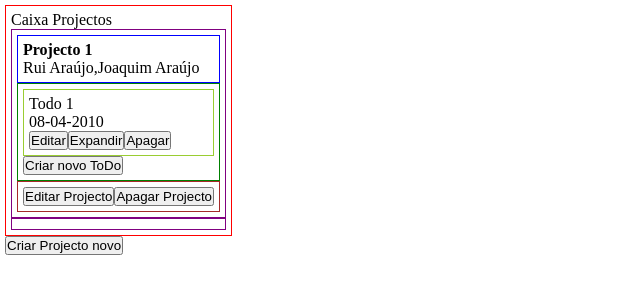
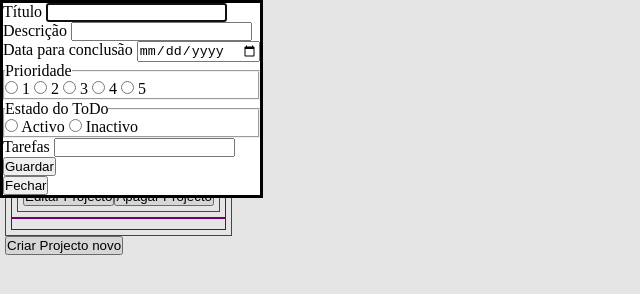
Before and after one commit to Rui-Araujo1409/TOP-Exerc-cio-Todo, a website built with webpack: page app/src/template.html in a window 1280 px wide. Both pictures are taken after a click on the button "Criar novo ToDo". Shown: the whole page, without its empty margins (0-640 px from the left). Built offline with nearby package versions, Linux system fonts and the light colour scheme.

Commit message:
abrir e fechar modal criar novo ToDo

```diff
--- a/app/src/index.js
+++ b/app/src/index.js
@@ -62,9 +62,9 @@ const projectoHTML = document.createElement("div");
 caixaProjectosHTML.appendChild(projectoHTML);
 projectoHTML.classList.add("projecto");
 
-const formulárioProjHTML = document.querySelector("dialog");
+const formulárioProjHTML = document.querySelector("#modal-criar-proj");
 const botãoAbrirFormNovoProjHTML = document.querySelector("#botao-criar-proj-js");
-const botãoFecharFormNovoProjHTML = document.querySelector(".fechar");
+const botãoFecharFormNovoProjHTML = document.querySelector(".botao-fechar-proj");
 
 //Título projecto
 const títuloProjHTML = document.querySelector(".titulo-projecto");
@@ -73,6 +73,14 @@ títuloProjHTML.textContent = projecto1.título;
 //utilizadores projecto
 const utilizadoresProjHTML = document.querySelector(".utilizadores");
 utilizadoresProjHTML.textContent = projecto1.utilizadores;
+
+//criar ToDo
+const formulárioCriarToDoHTML = document.querySelector("#modal-criar-todo");
+const botãoCriarToDoHTML = document.querySelector("#botão-criar-todo");
+
+//guardar e fechar ToDo
+const botãoGuardarNovoToDoHTML = document.querySelector(".botao-guardar-todo");
+const botãofecharFormNovoToDoHTML = document.querySelector(".botao-fechar-todo");
 
 //título ToDo
 const títuloToDoHTML = document.querySelector(".titulo-todo");
@@ -171,3 +179,10 @@ botãoFecharFormNovoProjHTML.addEventListener("click", () => {
     formulárioProjHTML.close();
     //inserir código para limpar valores
 })
+
+
+//fx para abrir form criar ToDo
+botãoCriarToDoHTML.addEventListener("click", () => formulárioCriarToDoHTML.showModal());
+
+//fx para fechar form criar ToDo
+botãofecharFormNovoToDoHTML.addEventListener("click", () => formulárioCriarToDoHTML.close());
--- a/app/src/template.html
+++ b/app/src/template.html
@@ -20,33 +20,88 @@
                         <div class="titulo-todo">Título ToDo</div>
                         <div class="data-todo">Data Término ToDo</div>
                         <div class="botoes-todos">
-                            <button class="editar-todo">Editar</button><button class="expandir-todo">Expandir</button><button class="apagar-todo">Apagar</button>
+                            <button class="editar-todo">Editar</button><button
+                                class="expandir-todo">Expandir</button><button class="apagar-todo">Apagar</button>
                         </div>
                     </div>
-                    <div class="criar-todo"><button id="botão-criar-todo">Criar novo ToDo</button></div>
+                    <dialog id="modal-criar-todo">
+                        <form action="dialog" class="form-criar-todo">
+                            <div class="input-form-todo">
+                                <label for="titulo-todo">Título</label>
+                                <input type="text" id="titulo-todo">
+                            </div>
+                            <div class="input-form-todo">
+                                <label for="descrição-todo">Descrição</label>
+                                <input type="text" id="descrição-todo">
+                            </div>
+                            <div class="input-form-todo">
+                                <label for="data-termino">Data para conclusão</label>
+                                <input type="date" id="data-termino">
+                            </div>
+                            <div class="input-form-todo">
+                                <fieldset>
+                                    <legend>Prioridade</legend>
+                                    <input type="radio" class="prioridade-todo" id="prioridade-1" name="prioridade" value="prioridade-1" required>
+                                    <label for="prioridade-todo">1</label>
+                                    <input type="radio" class="prioridade-todo" id="prioridade-2" name="prioridade" value="prioridade-2" required>
+                                    <label for="prioridade-todo">2</label>
+                                    <input type="radio" class="prioridade-todo" id="prioridade-3" name="prioridade" value="prioridade-3" required>
+                                    <label for="prioridade-todo">3</label>
+                                    <input type="radio" class="prioridade-todo" id="prioridade-4" name="prioridade" value="prioridade-4" required>
+                                    <label for="prioridade-todo">4</label>
+                                    <input type="radio" class="prioridade-todo" id="prioridade-5" name="prioridade" value="prioridade-5" required>
+                                    <label for="prioridade-todo">5</label>
+                                </fieldset>
+                            </div>
+                            <div class="input-form-todo">
+                                <fieldset>
+                                    <legend>Estado do ToDo</legend>
+                                    <input type="radio" class="estado-todo" id="estado-activo" name="estado" value="activo" required>
+                                    <label for="estado-todo">Activo</label>
+                                    <input type="radio" class="estado-todo" id="estado-activo" name="estado" value="inactivo" required>
+                                    <label for="estado-todo">Inactivo</label>
+                                </fieldset>
+                            </div>
+                            <div class="input-form-todo">
+                                <label for="tarefas-todo">Tarefas</label>
+                                <input type="text" id="tarefas-todo">
+                            </div>
+                        </form>
+                          <div class="guardar-todo">
+                    <button type="submit" class="botao-guardar-todo">Guardar</button>
+                </div>
+            </form>
+            <div class="fechar-form-todo">
+                <button class="botao-fechar-todo">Fechar</button>
+            </div>
+                    </dialog>
+                    <div class="criar-todo">
+                        <button id="botão-criar-todo">Criar novo ToDo</button>
+                    </div>
                 </div>
                 <div class="botoes-projecto">
-                    <button class="editar-proj">Editar Projecto</button><button class="apagar-proj">Apagar Projecto</button>
+                    <button class="editar-proj">Editar Projecto</button><button class="apagar-proj">Apagar
+                        Projecto</button>
                 </div>
             </div>
 
         </div>
-        <dialog>
+        <dialog id="modal-criar-proj">
             <form action="dialog" class="formulario-adicionar-proj">
                 <div class="formulario-input">
                     <label for="titulo">Título do Projecto</label>
-                    <input type="text" id="titulo">
+                    <input type="text" id="titulo-proj">
                 </div>
                 <div class="formulario-input">
                     <label for="utilizadores">Utilizador(es)</label>
-                    <input type="text" id="utilizadores">
+                    <input type="text" id="utilizadores-proj">
                 </div>
                 <div class="guardar-proj">
                     <button type="submit" class="botao-guardar-proj">Guardar</button>
                 </div>
             </form>
             <div class="fechar-form-proj">
-                <button class="fechar">Fechar</button>
+                <button class="botao-fechar-proj">Fechar</button>
             </div>
         </dialog>
         <div class="criar-projecto"><button id="botao-criar-proj-js">Criar Projecto novo</button>
```
